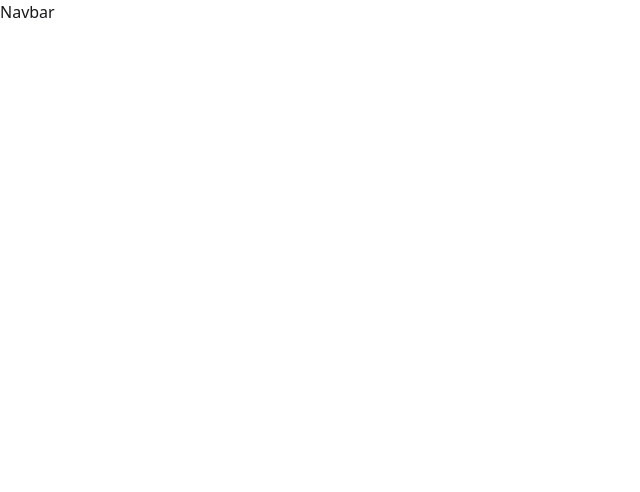
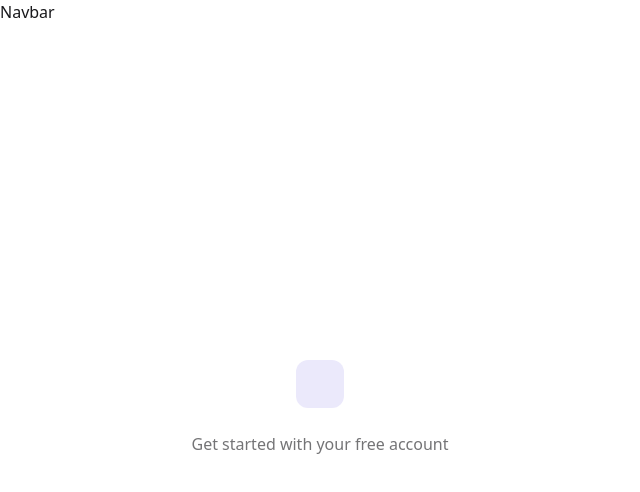
Before and after one commit to rajaram2003/Chat---Application, a React (Vite) app in the folder frontend/: page /signup in a window 1280 px wide. Shown: the top 492 px of the page, without its empty margins (0-640 px from the left). Built offline with nearby package versions, Linux system fonts and the light colour scheme; no server answers; the HTML template or start-up script is replaced by a standard one.

Commit message:
frontend

```diff
--- a/frontend/src/pages/SignUpPage.jsx
+++ b/frontend/src/pages/SignUpPage.jsx
@@ -9,9 +9,9 @@ const SignUpPage = () => {
     password: "",
   });
 
-  const {signup, isSignUp} = useAuthStore();
+  const { signup, isSignUp } = useAuthStore();
 
-  const validateForm = () => {}
+  const validateForm = () => { }
   const handleSubmit = (e) => {
     e.preventDefault()
   };
@@ -19,13 +19,27 @@ const SignUpPage = () => {
   return (
     <div className="min-h-screen grid lg:grid-cols-2">
 
-     {/* Left Side */}
-    <div className="flex flex-col justify-center items-center p-6 sm:p-12">
+      {/* Left Side */}
+      <div className="flex flex-col justify-center items-center p-6 sm:p-12">
+        <div className="w-full max-w-md space-y-8">
 
-      <div></div>
+          {/* Logo */}
+          <div className="text-center mb-8">
+            <div className="flex flex-col items-center gap-2 group">
+              <div className="size-12 rounded-xl bg-primary/10 flex items-center justify-center group-hover:bg-primary/20 transition-colors">
+                <messageSquare className="size-6 text-primary" />
+              </div>
+              <h1 className="text-2xl font-bold mt-2"></h1>
+              <p className="text-base-content/60">Get started with your free account</p>
+            </div>
+          </div>
 
+          <form onSubmit={handleSubmit} className="space-y-6">
+
+          </form>
+        </div>
+      </div>
     </div>
-  </div>
   )
 };
 
```
